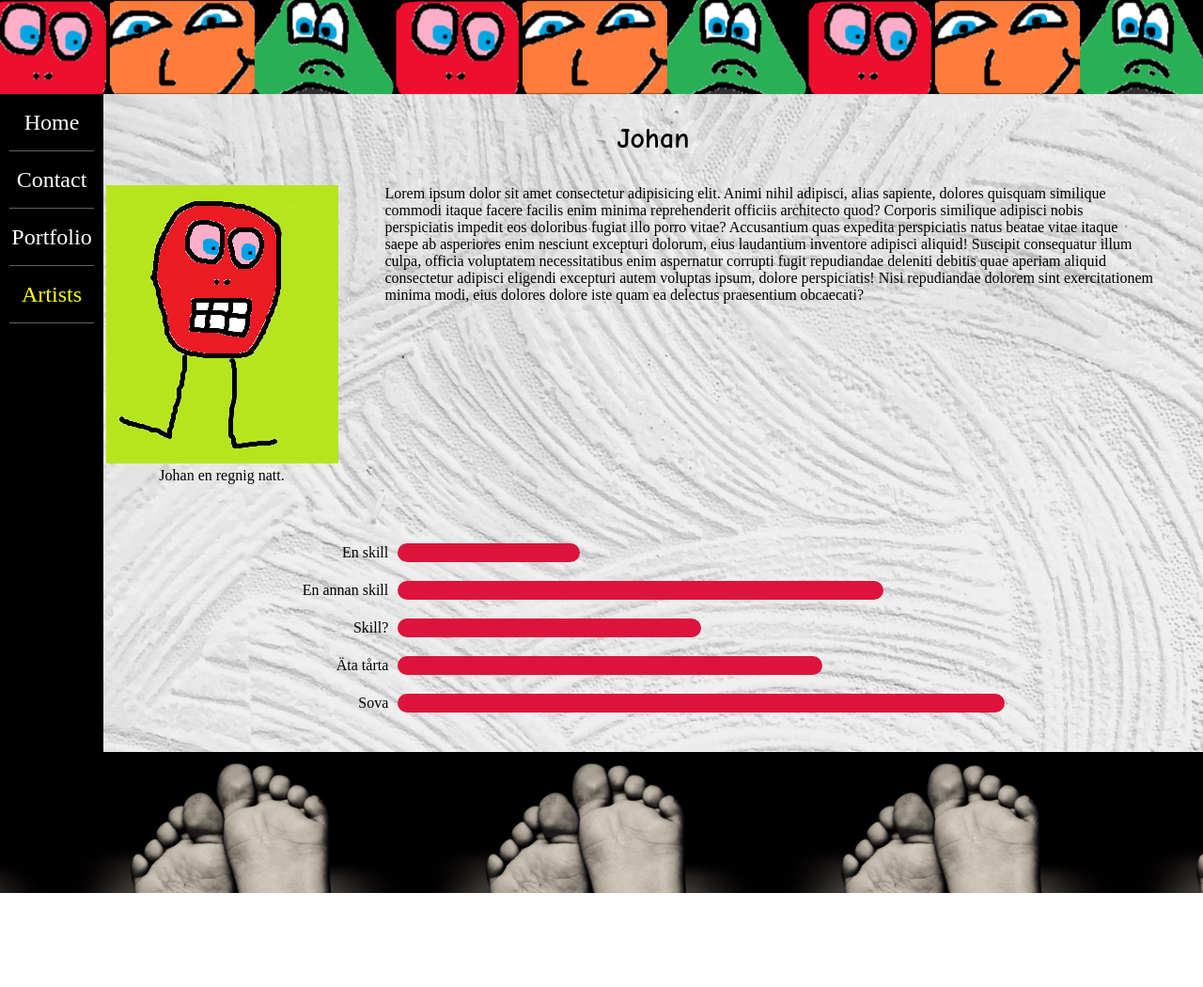
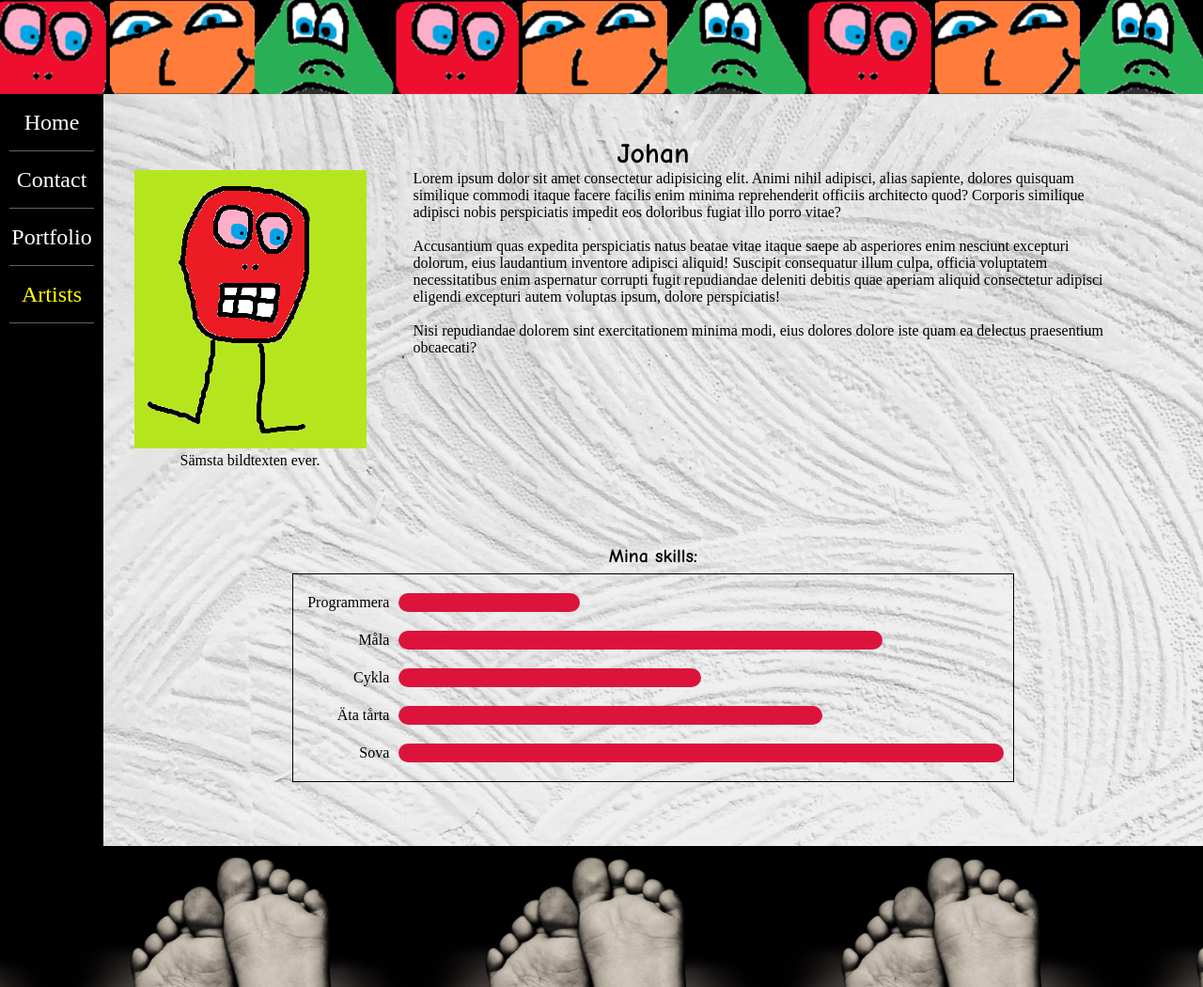
Before and after one commit to JunganSe/ITHS-Web-Grupparbete-PaintSaints, a plain HTML site: page artists/johan.html in a window 1280 px wide. Shown: the whole page at 94% size. Before the commit the page ends 950 px from the top, so only its background shows below. Drawn offline with Linux system fonts and the light colour scheme.

Commit message:
artistsidor för johan, dennis

```diff
--- a/artists/johan.html
+++ b/artists/johan.html
@@ -34,22 +34,23 @@
 
             <div class="image-box">
                 <img src="/images/johan.png" alt="Portrait of Johan" width="247" height="296">
-                <p>Johan en regnig natt.</p>
+                <p>Sämsta bildtexten ever.</p>
             </div>
 
-            <article>Lorem ipsum dolor sit amet consectetur adipisicing elit. Animi nihil adipisci, alias sapiente, dolores quisquam similique commodi itaque facere facilis enim minima reprehenderit officiis architecto quod? Corporis similique adipisci nobis perspiciatis impedit eos doloribus fugiat illo porro vitae? Accusantium quas expedita perspiciatis natus beatae vitae itaque saepe ab asperiores enim nesciunt excepturi dolorum, eius laudantium inventore adipisci aliquid! Suscipit consequatur illum culpa, officia voluptatem necessitatibus enim aspernatur corrupti fugit repudiandae deleniti debitis quae aperiam aliquid consectetur adipisci eligendi excepturi autem voluptas ipsum, dolore perspiciatis! Nisi repudiandae dolorem sint exercitationem minima modi, eius dolores dolore iste quam ea delectus praesentium obcaecati?</article>
+            <article>Lorem ipsum dolor sit amet consectetur adipisicing elit. Animi nihil adipisci, alias sapiente, dolores quisquam similique commodi itaque facere facilis enim minima reprehenderit officiis architecto quod? Corporis similique adipisci nobis perspiciatis impedit eos doloribus fugiat illo porro vitae? <br><br>Accusantium quas expedita perspiciatis natus beatae vitae itaque saepe ab asperiores enim nesciunt excepturi dolorum, eius laudantium inventore adipisci aliquid! Suscipit consequatur illum culpa, officia voluptatem necessitatibus enim aspernatur corrupti fugit repudiandae deleniti debitis quae aperiam aliquid consectetur adipisci eligendi excepturi autem voluptas ipsum, dolore perspiciatis! <br><br>Nisi repudiandae dolorem sint exercitationem minima modi, eius dolores dolore iste quam ea delectus praesentium obcaecati?</article>
 
+            <h2>Mina skills:</h2>
             <div class="skill-container">
                 <div class="skill-box">
-                    <div class="skill-label">En skill</div>
+                    <div class="skill-label">Programmera</div>
                     <div class="bar-constraint"><div class="bar" id="bar1"></div></div>
                 </div>
                 <div class="skill-box">
-                    <div class="skill-label">En annan skill</div>
+                    <div class="skill-label">Måla</div>
                     <div class="bar-constraint"><div class="bar" id="bar2"></div></div>
                 </div>
                 <div class="skill-box">
-                    <div class="skill-label">Skill?</div>
+                    <div class="skill-label">Cykla</div>
                     <div class="bar-constraint"><div class="bar" id="bar3"></div></div>
                 </div>
                 <div class="skill-box">
--- a/css/Styles-main.css
+++ b/css/Styles-main.css
@@ -11,16 +11,28 @@
 .flex-container-inner { border: 2px solid green; } */
 
 .main-content {
-    min-height: 700px;
+    min-height: 800px;
 }
 
 .main-content h1 {
     font-family: "Comic Sans", "Comic Sans MS";
     font-size: 30px;
     text-align: center;
+    width: 100%;
 }
+.main-content h2 {
+    font-family: "Comic Sans", "Comic Sans MS";
+    font-size: 20px;
+    text-align: center;
+    width: 100%;
+    margin-top: 30px;
+}
+
 .main-content a {
     text-decoration: none;
+}
+.main-content a:hover {
+    color: crimson;
 }
 
 .fake-thumbnail {
@@ -72,6 +84,10 @@ article {
     max-width: 300px;
 }
 
+.image-box img {
+    width: 100%;
+}
+
 @media screen and (min-width:768px) {
     header {
         height: 100px;
--- a/css/artist-common.css
+++ b/css/artist-common.css
@@ -4,12 +4,7 @@
     flex-wrap: nowrap;
     justify-content: center;
     margin: auto;
-}
-
-.main-content h1 {
-    margin: 30px 0px;
-    width: 100%;
-    text-align: center;
+    padding: 30px;
 }
 
 .image-box {
@@ -21,10 +16,11 @@ article {
     padding: 0px 50px;
 }
 
-.skill-container {
-    width: 100%;
-    margin: 30px 0px;
+.main-content h1,
+.main-content h2 {
+    align-self: flex-end;
 }
+
 
 
 @media screen and (min-width:768px) {
--- a/css/artists.css
+++ b/css/artists.css
@@ -15,7 +15,9 @@
 .image-container {
     position: relative;
     /* border: 1px solid red; */
-    size: 50%;
+    width: 80%;
+    max-width: 700px;
+    margin: auto;
 }
 
 #artist-red,
--- a/css/portfolio.css
+++ b/css/portfolio.css
@@ -5,12 +5,38 @@
     /* width: auto; */
 }
 
+.image-box {
+    width: 100%;
+    max-width: 100%;
+    margin-right: 10px;
+    margin-bottom: 5px;
+}
+
+article {
+    padding: 15px;
+    border-bottom: 1px solid black;
+}
+.image-box p{
+    /* font-family: "Comic Sans", "Comic Sans MS"; */
+    font-variant: small-caps;
+    font-weight: bolder;
+    font-size: 24px;
+    /* font-style: oblique; */
+}
+
+
 @media screen and (min-width:768px) {
     .flex-container-inner {
         flex-direction: row;
         flex-wrap: wrap;
     }
     article {
-        width: 33.333333333%;
+        border-bottom: none;
+        width: calc(33.33% - 10px);
+        margin: 5px;
+        border-right: 1px solid black;
+    }
+    .image-box {
+        max-width: 300px;
     }
 }
--- a/css/skills-dennis.css
+++ b/css/skills-dennis.css
@@ -1,5 +1,5 @@
 :root{
-    --skill-label-size: 105px; /* Anpassa denna efter den längsta texten. */
+    --skill-label-size: 155px; /* Anpassa denna efter den längsta texten. */
     --skill-bar-thickness: 20px;
     --skill-bar-color: crimson;
 }
@@ -12,20 +12,21 @@
     animation-duration: 2s;
     animation-delay: 1s;
     animation-timing-function: ease-in-out;
+
 }
 
 #bar1 {
-    --target-width: 30%;
+    --target-width: 90%;
 }
 #bar2 {
+    --target-width: 10%;
+}
+#bar3 {
     --target-width: 80%;
 }
-#bar3 {
+#bar4 {
     --target-width: 50%;
 }
-#bar4 {
-    --target-width: 70%;
+#bar5 {
+    --target-width: 56%;
 }
-#bar5 {
-    --target-width: 100%;
-}
--- a/css/skills-johan.css
+++ b/css/skills-johan.css
@@ -6,6 +6,8 @@
 
 .skill-container {
     width: 80%;
+    border: 1px solid black;
+    margin-bottom: 30px;
 }
 
 .skill-container .bar {
--- a/css/skills.css
+++ b/css/skills.css
@@ -16,10 +16,13 @@
 .skill-label, .bar-constraint { border: 1px solid blue; } */
 
 .skill-container {
-    position: relative; /* Denna kanske är dum. */
+    /*position: relative; /* Denna kanske är dum. */
     display: flex;
     flex-direction: column;
+    align-self: center;
     width: 80%;
+    height: 100%;
+    padding: 10px 0px;
 }
 
 .skill-container .skill-box {
```
Also changed, not shown: artists/dennis.html (+38 -2 lines), index.html (+1 -1 lines), portfolio.html (+28 -10 lines).
